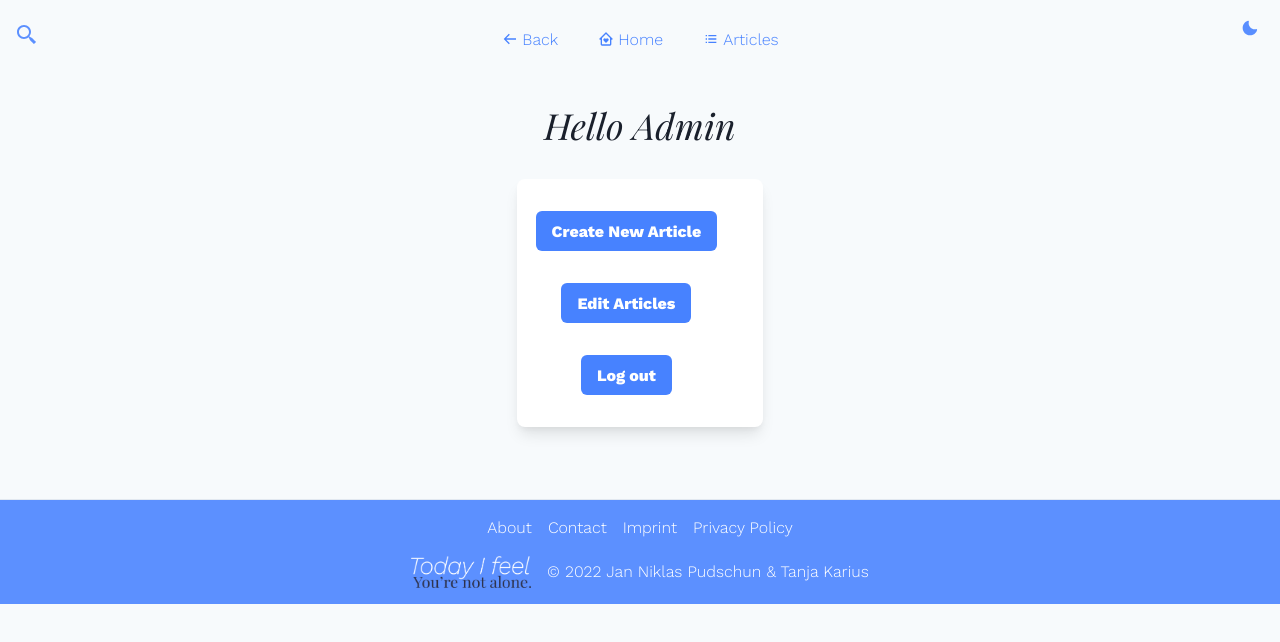
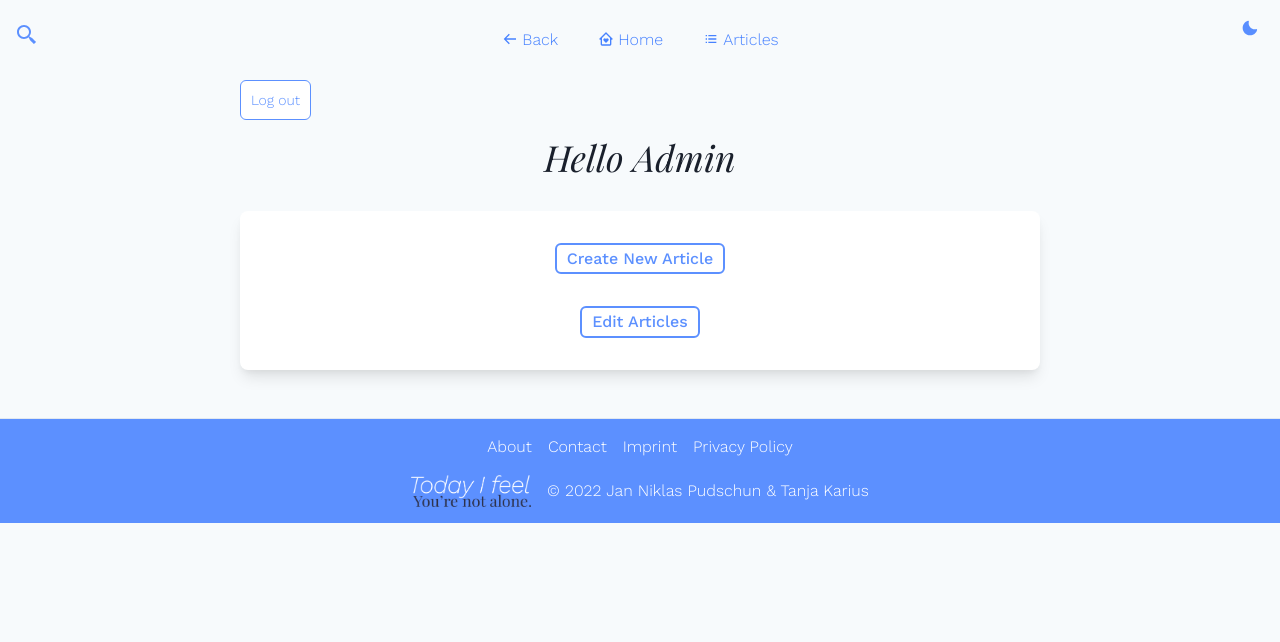
Before and after one commit to ikarustee/today-i-feel-client, a React (Create React App) app: page /adminDashboard in a window 1280 px wide. Shown: the top 642 px of the page. Built offline with nearby package versions, Linux system fonts and the light colour scheme; no server answers; a web font is replaced by a local one.

Commit message:
Admin dashboard

```diff
--- a/src/App.css
+++ b/src/App.css
@@ -341,9 +341,11 @@ article {
   justify-content: space-between;
   padding: 1rem 1.5rem;
 }
-.articles__list.edit .single .edit__heading,
+.articles__list.edit .single .edit__heading {
+  flex-basis: calc(75% - 1rem);
+}
 .articles__list.edit .single .edit__btn {
-  flex-basis: 50%;
+  flex-basis: calc(25% - 1rem);
 }
 .articles__list.edit .single .edit__btn {
   justify-self: flex-end;
@@ -502,7 +504,6 @@ path.recharts-polygon {
   }
 }
 
-
 /* Elements =========== */
 /* =================== */
 svg.chakra-icon path {
@@ -554,6 +555,10 @@ svg.chakra-icon path {
 a.btn--centered.chart {
   text-align: center;
 }
+.logout {
+  position: relative;
+  right: 0;
+}
 
 .linear-wipe {
 	color: var(--primary);
--- a/src/Components/AdminDashboard.js
+++ b/src/Components/AdminDashboard.js
@@ -1,6 +1,7 @@
 import {
     Flex,
     Box,
+    Container,
     FormControl,
     FormLabel,
     Input,
@@ -41,52 +42,80 @@ import { useEffect, useState } from 'react';
 
     },[])
     return (
-      <Flex
-
+      <Container maxW={'800px'} className="admin" p="0">
+        <Button
+          onClick={logoutUser}
+          className="logout"
+          borderColor="blue.300"
+          borderWidth="1px"
+          color="blue.300"
+          bg="white"
+          fontSize="14px"
+          fontWeight="200"
+          padding="4px 10px"
+          position="relative"
+          width="auto"
+          _hover={{bg: "blue.300", color: "white"}}
+          variant='solid'
+          >
+          Log out
+        </Button>
+        <Flex
+        bg={useColorModeValue('gray.50', 'gray.800')}
+        width="100%"
         align={'center'}
         justify={'center'}
-        bg={useColorModeValue('gray.50', 'gray.800')}>
-        <Stack spacing={8} mx={'auto'} maxW={'lg'} py={6} px={6}>
-          <Stack align={'center'}>
-            <Heading fontSize={'4xl'}>Hello Admin</Heading>
+        flexWrap={"wrap"}
+        >
+          <Stack align={'center'} >
+            <Heading fontSize={'4xl'} m="1rem 0 2rem" >Hello Admin</Heading>
           </Stack>
-
             <Box
+              className="admin__dashboard"
               rounded={'lg'}
               bg={useColorModeValue('white', 'gray.700')}
               boxShadow={'lg'}
+              width="100%"
               p={8}
               alignItems={"center"}
               justifyContent={"center"}>
-               <Stack width="85%" spacing={8}  align={'center'}>
+               <Stack width="100%" spacing={8}  align={'center'} justifyContent={"center"}>
                   <Button
-                    bg={'blue.400'}
-                    color={'white'}
-                    _hover={{
-                      bg: 'blue.500',
-                    }} onClick={()=>{navigate("/newarticle")}}>
+                    onClick={()=>{navigate("/newarticle")}}
+                    borderColor="blue.300"
+                    borderWidth="2px"
+                    color="blue.300"
+                    bg="white"
+                    fontWeight="400"
+                    height="auto"
+                    margin="0 auto"
+                    padding="4px 10px"
+                    width="auto"
+                    _hover={{bg: "blue.300", color: "white"}}
+                    variant='solid'
+                    >
                     Create New Article
                   </Button>
                   <Button
-                    bg={'blue.400'}
-                    color={'white'}
-                    _hover={{
-                      bg: 'blue.500',
-                    }} onClick={()=>{navigate("/editarticles")}}>
+                    onClick={()=>{navigate("/editarticles")}}
+                    borderColor="blue.300"
+                    borderWidth="2px"
+                    color="blue.300"
+                    bg="white"
+                    fontWeight="400"
+                    height="auto"
+                    margin="0 auto"
+                    padding="4px 10px"
+                    width="auto"
+                    _hover={{bg: "blue.300", color: "white"}}
+                    variant='solid'
+                    >
                     Edit Articles
-                  </Button>
-                  <Button
-                    bg={'blue.400'}
-                    color={'white'}
-                    _hover={{
-                      bg: 'blue.500',
-                    }} onClick={logoutUser}>
-                    Log out
                   </Button>
                  </Stack>
               </Box>
+      </Flex>
+      </Container>
 
-        </Stack>
-      </Flex>
     );
   }
--- a/src/Components/Login.js
+++ b/src/Components/Login.js
@@ -72,7 +72,9 @@ import {
                   color={'white'}
                   _hover={{
                     bg: 'blue.500',
-                  }} onClick={loginUser}>
+                  }}
+                  _focus={{border: "2px #85abff solid"}}
+                  onClick={loginUser}>
                   Log in
                 </Button>
               </Stack>
--- a/src/Components/StickyNav.js
+++ b/src/Components/StickyNav.js
@@ -10,7 +10,7 @@ import {
     useColorModeValue,
     VisuallyHidden,
   } from '@chakra-ui/react';
-import { BiArrowBack, BiHomeHeart, BiListUl } from "react-icons/bi";
+import { BiArrowBack, BiHomeHeart, BiListUl, BiLogOutCircle } from "react-icons/bi";
 import {Link as RouteLink, useNavigate, useLocation} from "react-router-dom";
 
   const Logo = (props) => {
@@ -71,6 +71,10 @@ import {Link as RouteLink, useNavigate, useLocation} from "react-router-dom";
               {location.pathname === "/" ? (null) : ( <a className="link" href="#" onClick={handleBack}><BiArrowBack/>Back</a>)}
               <Link textAlign="center" m="0" href={"/"} className="link"><BiHomeHeart/>Home</Link>
               <Link textAlign="center" m="0" href={"/articles"} className="link"><BiListUl/>Articles</Link>
+              {location.pathname === "/admindashboard"
+              || location.pathname === "/newarticle"
+              || location.pathname === "/editarticles"
+              || location.pathname === "/editarticles/:id" ? ( <a className="link" href="#" onClick={handleBack}><BiLogOutCircle/>Logout</a>) : (null)}
             </Stack>
         </Container>
       </>
```
